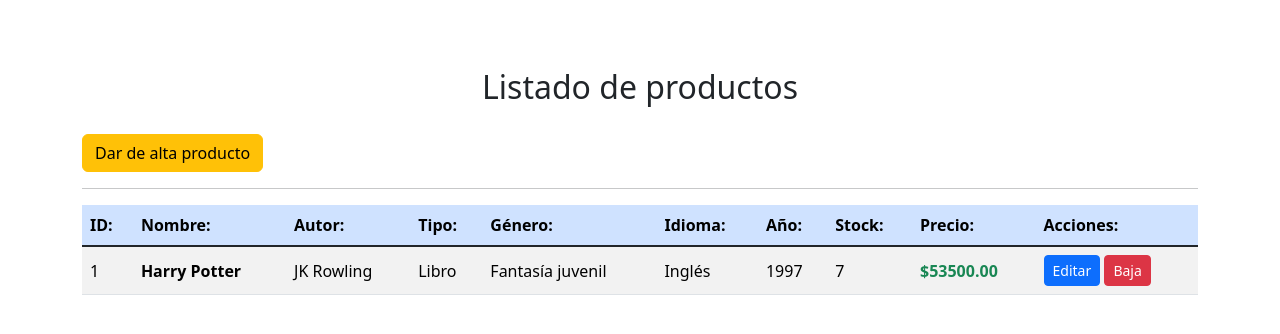
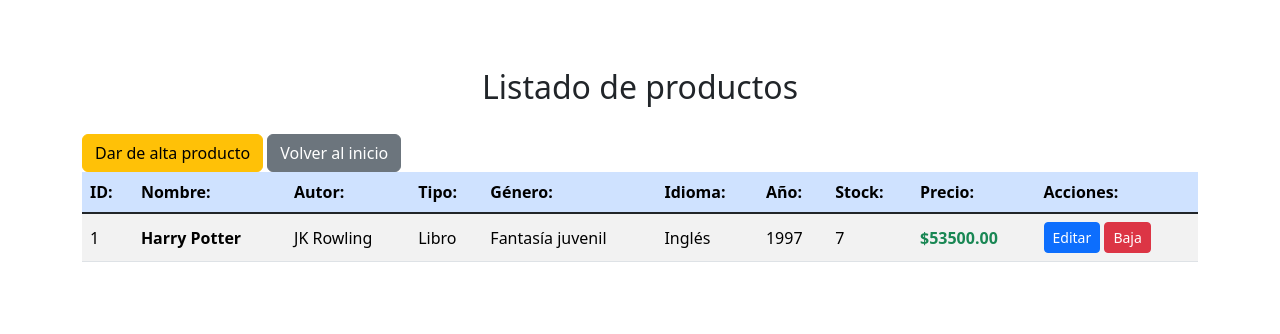
Before and after one commit to PaulaVicioso/gestionInventario_Viries, a Flask app: page /productos/ in a window 1280 px wide. Shown: the top 334 px of the page. Run offline with Flask 3, Linux system fonts and the light colour scheme; data comes from the database, SQL or seed files in the repository.

Commit message:
Agregado boton volver al inicio

```diff
--- a/app.py
+++ b/app.py
@@ -30,14 +30,15 @@ def pagina_noexiste(error):
 def error_interno(error):
     return render_template("500.html"), 500
 
-if __name__ == "__main__":
-    app.run(debug=True)
 
 @app.route('/usuarios/nuevo')
 def nuevo_usuario():
     roles = [{'id': 1, 'nombre': 'Administrador'}, {'id': 2, 'nombre': 'Cliente'}]
     return render_template('usuario-form.html', roles=roles)
 
+if __name__ == "__main__":
+    app.run(debug=True)
+
 
 
 # . . .
--- a/templates/productos/lista.html
+++ b/templates/productos/lista.html
@@ -18,8 +18,13 @@
                 <div class="alert alert-success" role="alert">{{ m }}</div>
             {% endfor %}
         {% endwith %}
-        <a class="btn btn-warning" href="{{ url_for('productos.crear') }}">Dar de alta producto</a>
-        <hr>
+        <a class="btn btn-warning" href="{{ url_for('productos.crear') }}">
+            Dar de alta producto
+        </a>
+
+        <a class="btn btn-secondary" href="{{ url_for('index') }}">
+           Volver al inicio
+        </a>
 
         <table class="table table-striped align-middle">
             <thead class="table-primary">
```
